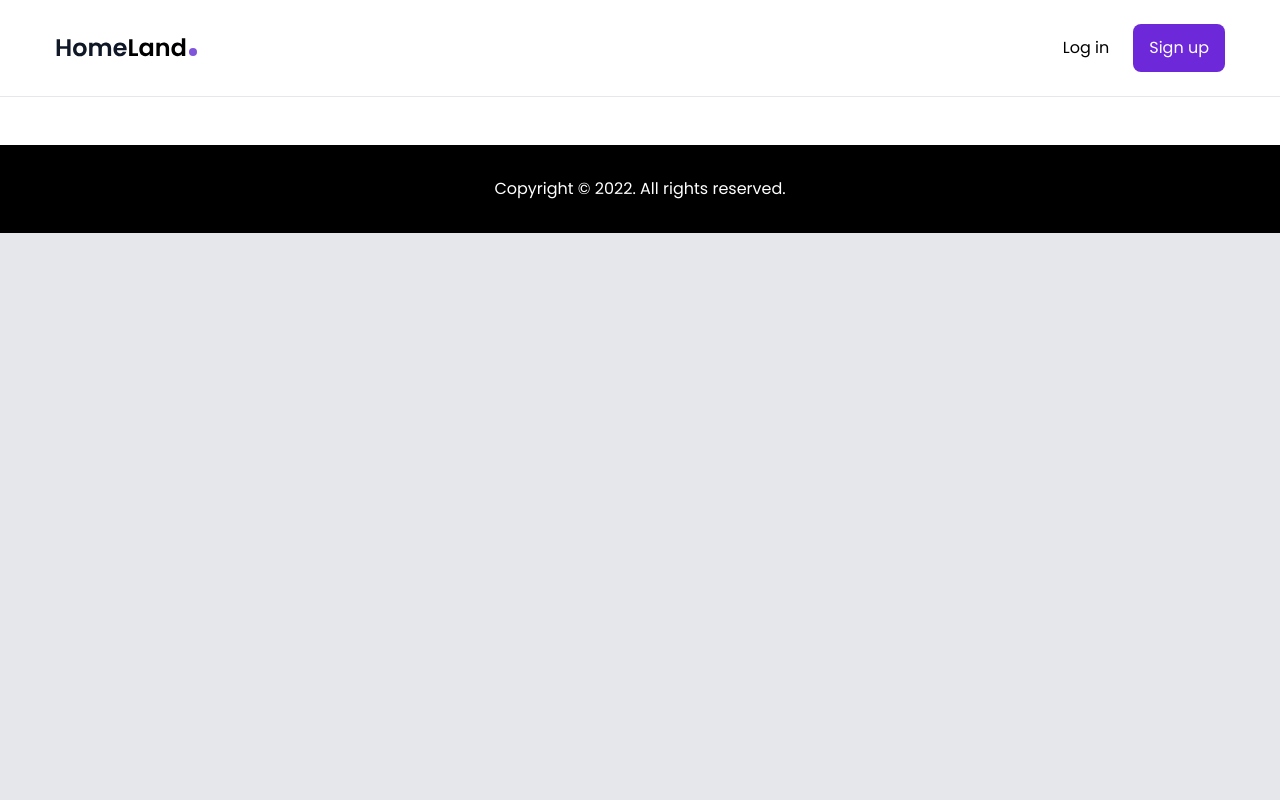
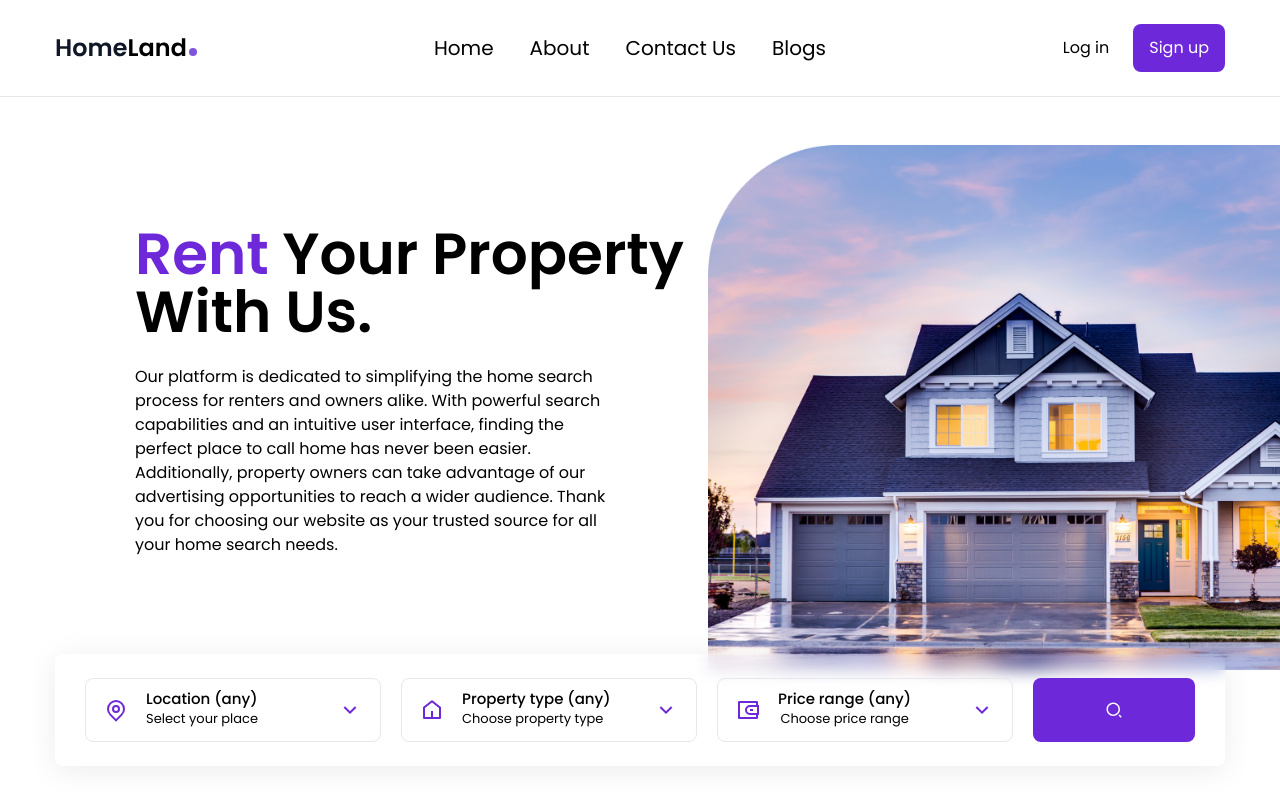
Before and after one commit to BarriosXJavier/property-for-rent, a React (Create React App) app: page /pages/About in a window 1280 px wide. Shown: the top 800 px of the page. Built offline with nearby package versions, Linux system fonts and the light colour scheme.

Commit message:
some initial commits

```diff
--- a/package.json
+++ b/package.json
@@ -3,6 +3,10 @@
   "version": "0.1.0",
   "private": true,
   "dependencies": {
+    "@emotion/react": "^11.10.6",
+    "@emotion/styled": "^11.10.6",
+    "@mui/icons-material": "^5.11.9",
+    "@mui/material": "^5.11.10",
     "@testing-library/jest-dom": "^5.16.4",
     "@testing-library/react": "^13.3.0",
     "@testing-library/user-event": "^13.5.0",
--- a/src/App.js
+++ b/src/App.js
@@ -7,6 +7,9 @@ import Header from './components/Header';
 // import pages
 import Home from './pages/Home';
 import PropertyDetails from './pages/PropertyDetails';
+import About from './pages/About';
+import ContactUs from './pages/ContactUs';
+import Blogs from './pages/Blogs';
 
 const App = () => {
   return (
@@ -15,6 +18,9 @@ const App = () => {
       <Routes>
         <Route path='/' element={<Home />} />
         <Route path='/property/:id' element={<PropertyDetails />} />
+        <Route path='/pages/About' element={<About />} />
+        <Route path='/pages/ContactUs' element={<ContactUs />} />
+        <Route path='/pages/Blogs' element={<Blogs />} />
       </Routes>
       <Footer />
     </div>
--- /dev/null
+++ b/src/components/AboutBanner.js
@@ -0,0 +1,33 @@
+import React from "react";
+
+import Image from "../assets/img/house-banner.png";
+import Search from "../components/Search";
+
+function AboutBanner() {
+  return (
+    <section className="h-full max-h-[640px] mb-8 xl:mb-24">
+      <div className="flex flex-col lg:flex-row">
+        <div className="lg:ml-8 xl:ml-[135px] flex flex-col items-center lg:items-start text-center lg:text-left justify-center flex-1 px-4 lg:px-0">
+          <h1 className="text-4xl lg:text-[58px] font-semibold leading-none mb-6">
+            <span className="text-violet-700">Rent</span> Your Property With Us.
+          </h1>
+          <p className="max-w-[480px] mb-8">
+            Our platform is dedicated to simplifying the home search process for
+            renters and owners alike. With powerful search capabilities and an
+            intuitive user interface, finding the perfect place to call home has
+            never been easier. Additionally, property owners can take advantage
+            of our advertising opportunities to reach a wider audience. Thank
+            you for choosing our website as your trusted source for all your
+            home search needs.
+          </p>
+        </div>
+        <div className="hidden flex-1 lg:flex justify-end items-end">
+          <img src={Image} alt="" />
+        </div>
+      </div>
+      <Search />
+    </section>
+  );
+}
+
+export default AboutBanner;
--- a/src/components/Banner.js
+++ b/src/components/Banner.js
@@ -9,12 +9,10 @@ const Banner = () => {
       <div className='flex flex-col lg:flex-row'>
         <div className='lg:ml-8 xl:ml-[135px] flex flex-col items-center lg:items-start text-center lg:text-left justify-center flex-1 px-4 lg:px-0'>
           <h1 className='text-4xl lg:text-[58px] font-semibold leading-none mb-6'>
-            <span className='text-violet-700'>Rent</span> Your Dream House With
-            Us.
+            <span className='text-violet-700'>Rent</span> Your Property With Us.
           </h1>
           <p className='max-w-[480px] mb-8'>
-            Powerful, self-serve product and growth analytics to help you
-            convert, engage, and retain more.
+            Discover the power of our self-serve platform to reach, retain and gain clients who need your property.
           </p>
         </div>
         <div className='hidden flex-1 lg:flex justify-end items-end'>
--- a/src/components/Header.js
+++ b/src/components/Header.js
@@ -12,6 +12,12 @@ const Header = () => {
         <Link to='/'>
           <img src={Logo} alt='' />
         </Link>
+        <div className='flex space-x-9 text-xl'>
+          <Link to="/" className='hover:text-purple-700 transition-colors duration-200 focus:text-blue-500' >Home</Link>
+          <Link to="./pages/About" className='hover:text-purple-700 transition-colors duration-200 focus:text-blue-500' >About</Link>
+          <Link to="/pages/ContactUs" className='hover:text-purple-700 transition-colors duration-200 focus:text-blue-500' >Contact Us</Link>
+          <Link to="/pages/Blogs" className='hover:text-purple-700 transition-colors duration-200 focus:text-blue-500' >Blogs</Link>
+        </div>
         <div className='flex items-center gap-6'>
           <Link className='hover:text-violet-900 transition' to='/'>
             Log in
--- /dev/null
+++ b/src/pages/About.js
@@ -0,0 +1,13 @@
+import React from 'react';
+
+import AboutBanner from '../components/AboutBanner';
+
+function About() {
+  return (
+    <>
+      <AboutBanner />
+    </>
+  )
+}
+
+export default About;
--- /dev/null
+++ b/src/pages/Blogs.js
@@ -0,0 +1,13 @@
+import React from 'react'
+
+function Blogs() {
+  return (
+    <>
+        <div>
+            <h1>Welcome to our blog page</h1>
+        </div>
+    </>
+  )
+}
+
+export default Blogs;
--- /dev/null
+++ b/src/pages/ContactUs.js
@@ -0,0 +1,43 @@
+import React from "react";
+
+import { Link } from "react-router-dom";
+import FacebookIcon from '@mui/icons-material/Facebook';
+import TwitterIcon from '@mui/icons-material/Twitter';
+import EmailIcon from '@mui/icons-material/Email';
+import WhatsAppIcon from '@mui/icons-material/WhatsApp';
+
+function ContactUs() {
+  return (
+    <>
+      <section className="h-full max-h-[640px] mb-8 xl:mb-24">
+        <div className="lg:ml-8 xl:ml-[135px] flex flex-col items-center lg:items-start text-center lg:text-left justify-center flex-1 px-4 lg:px-0">
+          <p className="max-w-[480px] mb-8 text-md">
+            We're here to assist you with any questions or concerns you may
+            have. If you need help with our platform, have suggestions for
+            improvement, or want to learn more about our advertising
+            opportunities, please don't hesitate to reach out to us using the
+            contact information provided below. We value your feedback and
+            appreciate your support. We look forward to hearing from you!
+          </p>
+        </div>
+        <div className=" flex flex-row space-x-9">
+          <Link to='/'>
+            <TwitterIcon  /> twitter
+          </Link>
+          <Link to='/'>
+            <FacebookIcon /> facebook
+          </Link>
+          <Link to='/'>
+            <EmailIcon /> email
+          </Link>
+          <Link to='/'>
+            <WhatsAppIcon /> WhatsApp
+          </Link>
+        </div>
+      </section>
+
+    </>
+  );
+}
+
+export default ContactUs;
```
Also changed, not shown: 1 other file (tests, documents, lock files or other folders).
